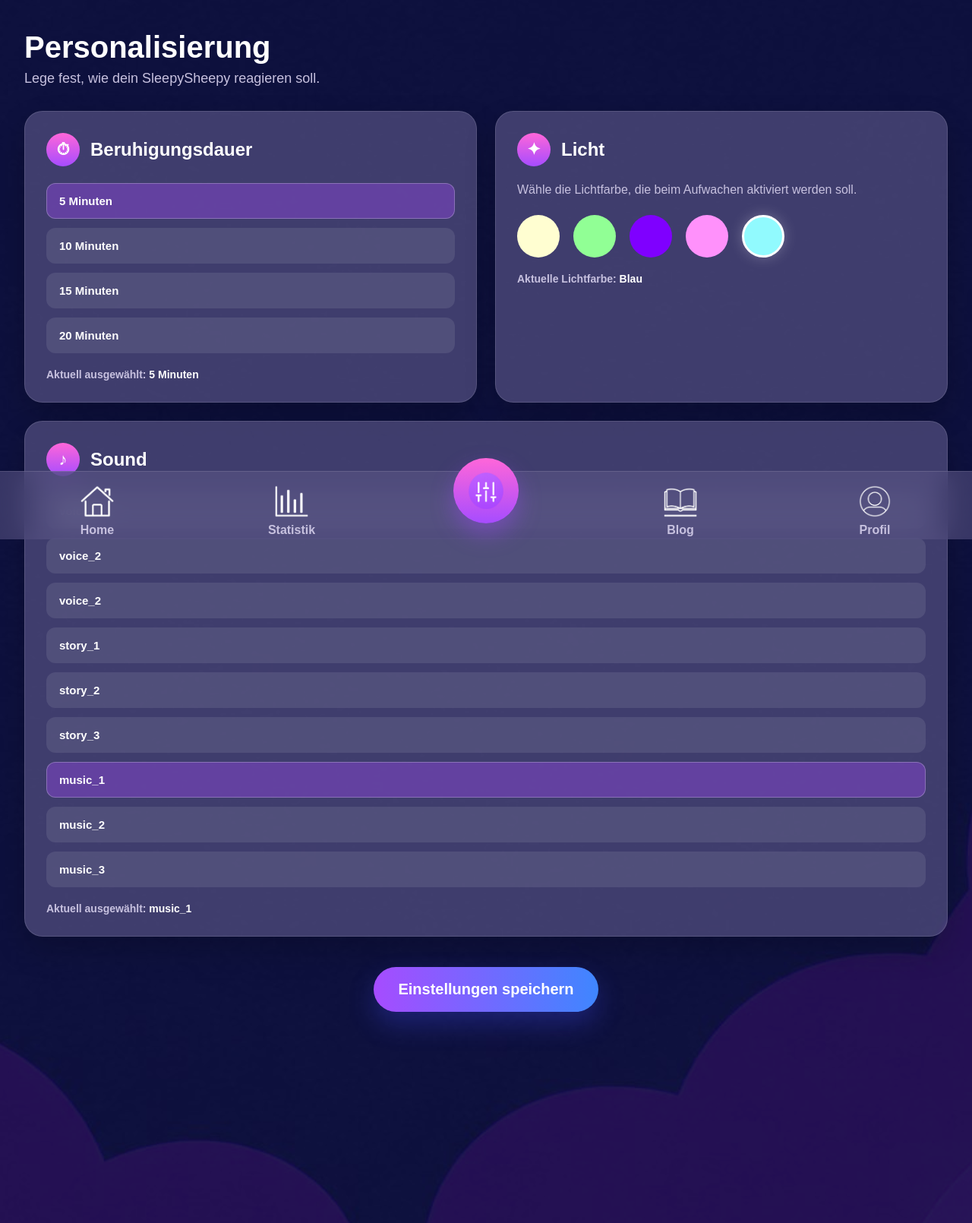
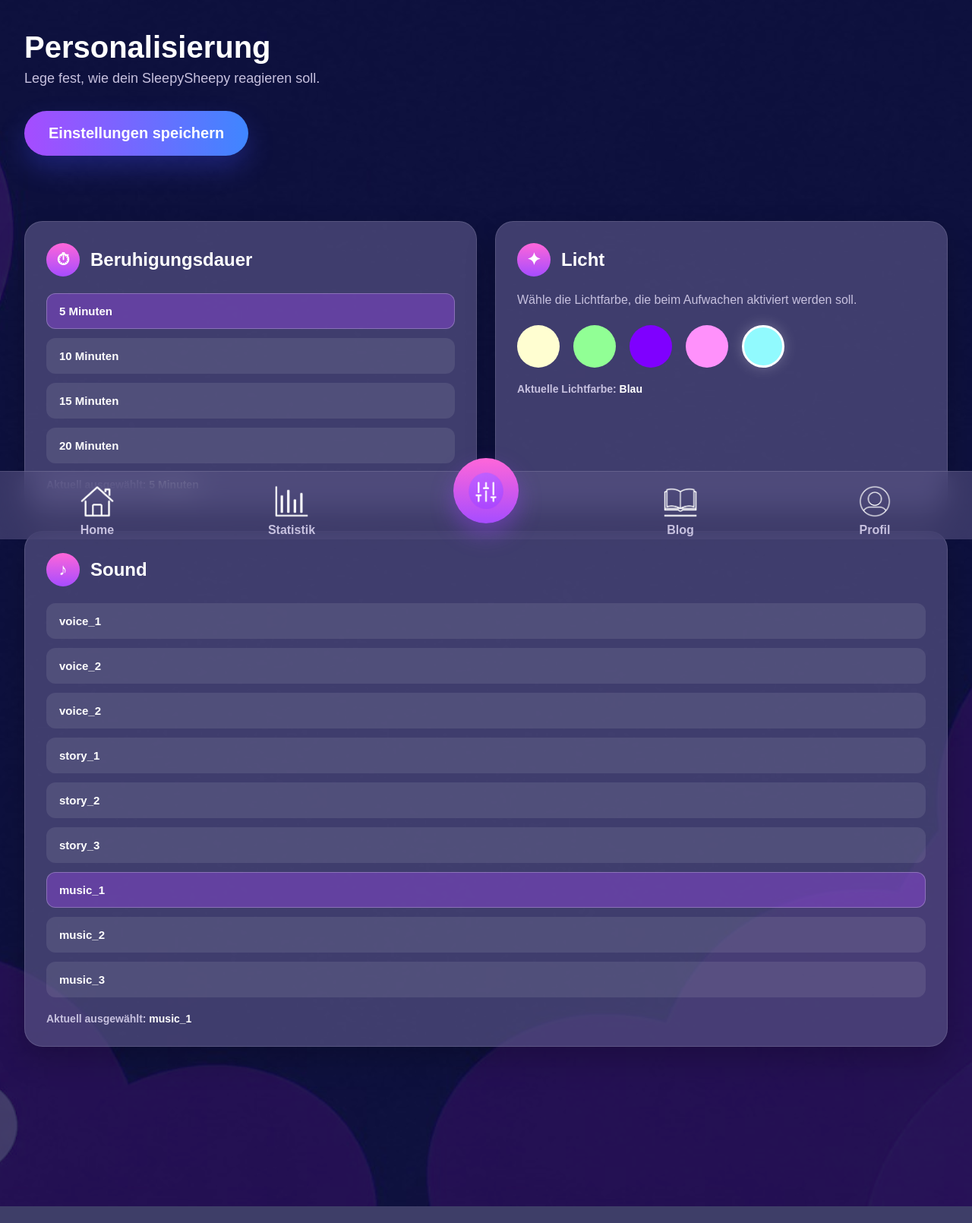
Before and after one commit to vanessalii/IM4_2026, a PHP site: page /personalisierung.html in a window 1280 px wide. Shown: the part 90-1700 px from the top of the page at 76% size. After the commit the page ends 1678 px from the top, so only its background shows below. Run offline with PHP 8.4, Linux system fonts and the light colour scheme; a stand-in replaces the project's code that opens the database connection.

Commit message:
Kleine Anpassungen Design

```diff
--- a/css/style.css
+++ b/css/style.css
@@ -3283,6 +3283,29 @@ body.register-page {
   background: #91FAFE;
 }
 
+/* Speichern-Button auf der Personalisierungsseite links ausrichten */
+.personalisierung-seite .einstellungen-speichern-bereich {
+  width: 100%;
+  display: flex;
+  flex-direction: column;
+  align-items: flex-start !important;
+  text-align: left !important;
+  margin-top: 32px;
+  margin-bottom: 48px;
+}
+
+.personalisierung-seite .einstellungen-speichern-button {
+  margin-left: 0 !important;
+  margin-right: auto !important;
+  align-self: flex-start !important;
+}
+
+.personalisierung-seite .speichern-status {
+  text-align: left !important;
+  margin-left: 0 !important;
+  margin-right: auto !important;
+}
+
 /* ==============================
     PERSONALISIERUNG Responsive
 ============================== */
--- a/personalisierung.html
+++ b/personalisierung.html
@@ -36,6 +36,15 @@
     <div class="seitenkopf">
       <h2>Personalisierung</h2>
       <p>Lege fest, wie dein SleepySheepy reagieren soll.</p>
+    </div>
+
+     <!-- Speichern -->
+    <div class="einstellungen-speichern-bereich">
+      <button type="button" id="einstellungenSpeichernButton" class="einstellungen-speichern-button">
+        Einstellungen speichern
+      </button>
+
+      <p id="speichernStatus" class="speichern-status"></p>
     </div>
 
     <div class="personalisierung-grid">
@@ -180,14 +189,7 @@
 
     </div>
 
-    <!-- Speichern -->
-    <div class="einstellungen-speichern-bereich">
-      <button type="button" id="einstellungenSpeichernButton" class="einstellungen-speichern-button">
-        Einstellungen speichern
-      </button>
 
-      <p id="speichernStatus" class="speichern-status"></p>
-    </div>
 
   </main>
 
```
Also changed, not shown: js/monatsStatistik.js (+29 -3 lines).
